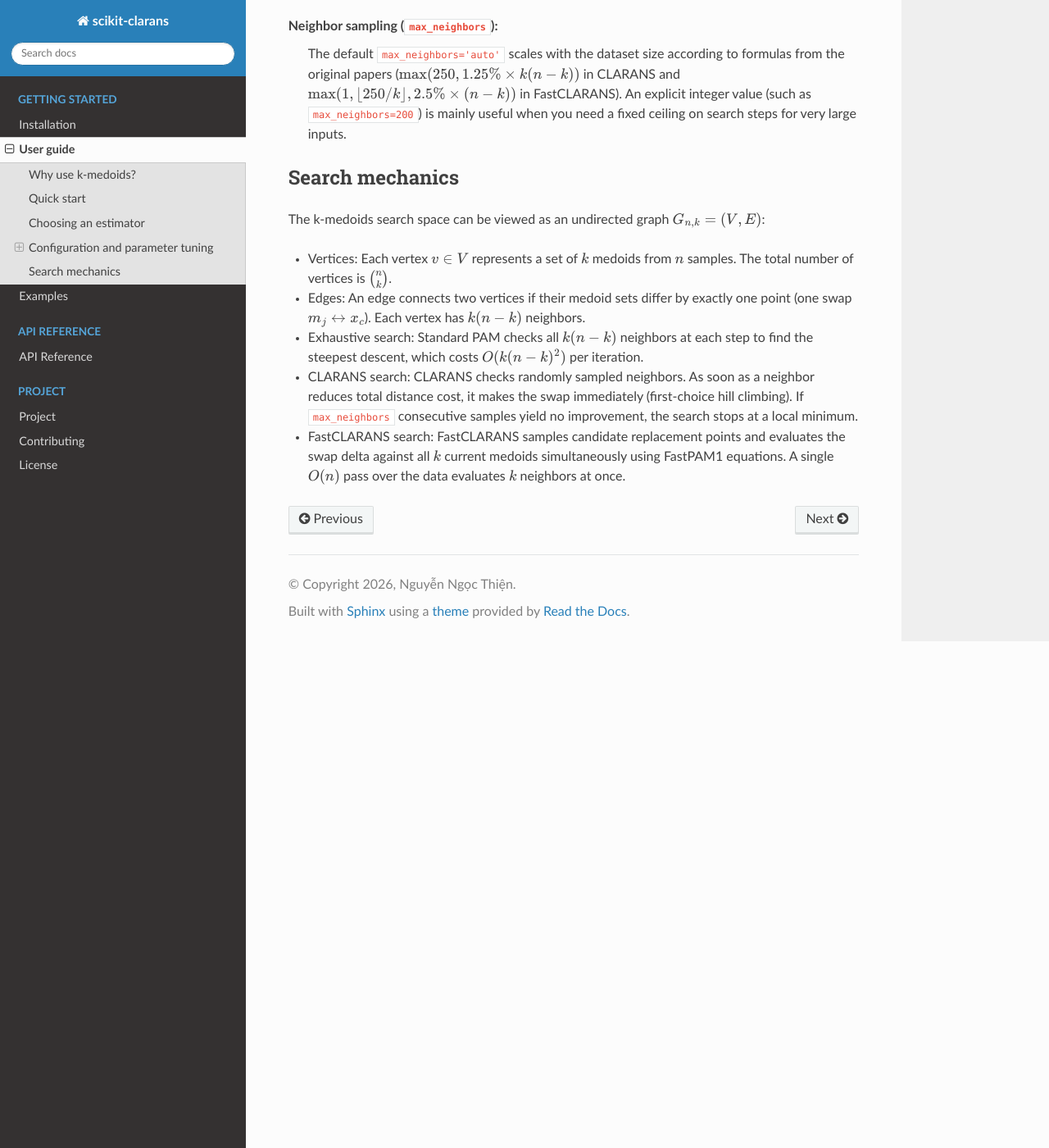
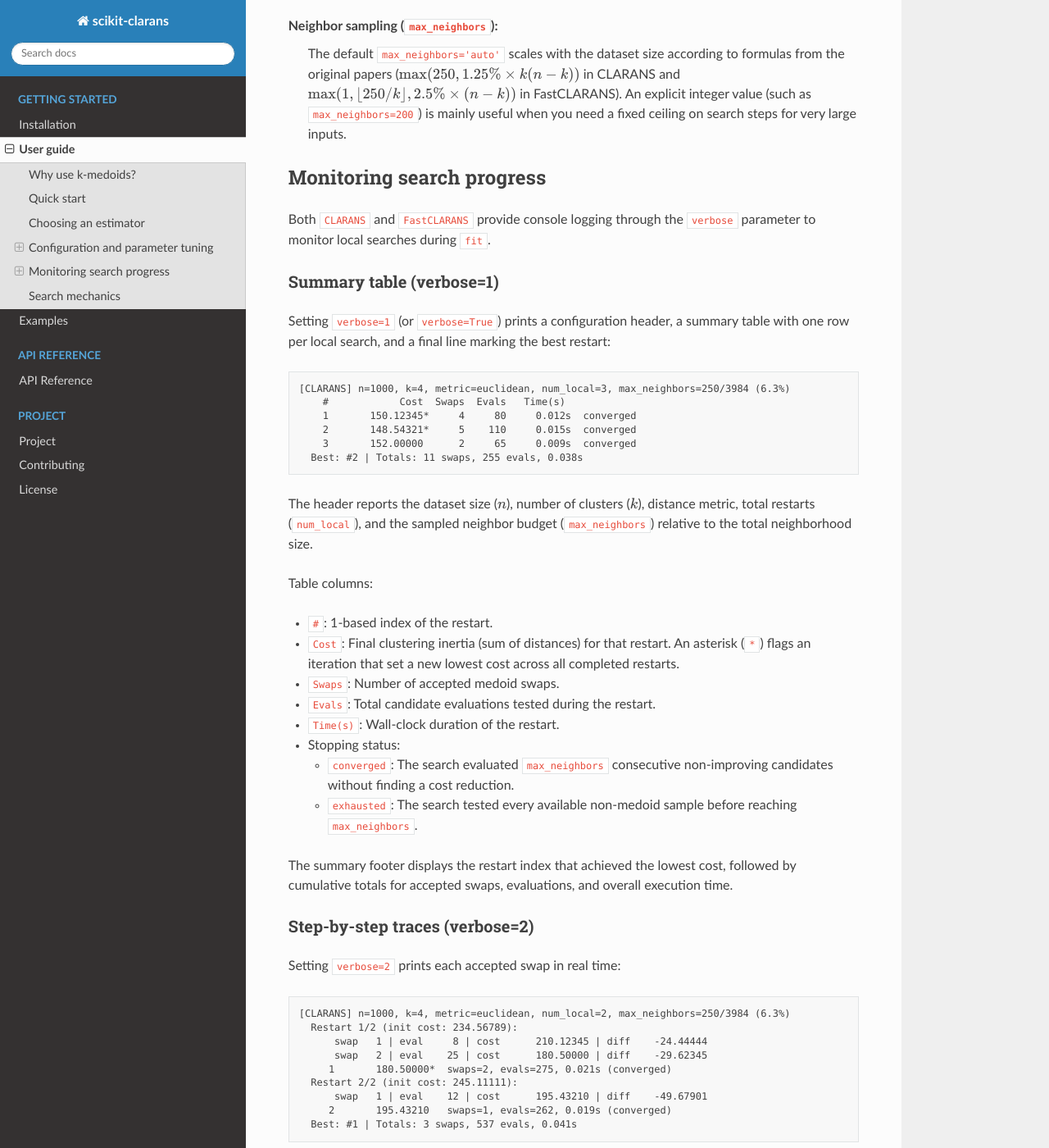
Before and after one commit to ThienNguyen3001/scikit-clarans, a Sphinx documentation site: the page built from docs/source/usage.rst, in a window 1280 px wide and 1400 px high, scrolled down 3199 px. Shown: the whole window at 82% size. Built offline with Sphinx 7.4.7 and the Read the Docs theme 3.1.0, drawn with Linux system fonts in a browser that asks for light colours; pages that are not in the unit, such as notebooks, are missing from menus; some of the changed text lies outside the part shown.

Commit message:
docs: document verbose search progress logging in usage guide

```diff
--- a/docs/source/usage.rst
+++ b/docs/source/usage.rst
@@ -159,6 +159,66 @@ Number of restarts (``num_local``):
 Neighbor sampling (``max_neighbors``):
   The default ``max_neighbors='auto'`` scales with the dataset size according to formulas from the original papers (:math:`\max(250, 1.25\% \times k(n-k))` in CLARANS and :math:`\max(1, \lfloor 250/k \rfloor, 2.5\% \times (n-k))` in FastCLARANS). An explicit integer value (such as ``max_neighbors=200``) is mainly useful when you need a fixed ceiling on search steps for very large inputs.
 
+Monitoring search progress
+--------------------------
+
+Both ``CLARANS`` and ``FastCLARANS`` provide console logging through the ``verbose`` parameter to monitor local searches during ``fit``.
+
+Summary table (verbose=1)
+^^^^^^^^^^^^^^^^^^^^^^^^^
+
+Setting ``verbose=1`` (or ``verbose=True``) prints a configuration header, a summary table with one row per local search, and a final line marking the best restart:
+
+.. code-block:: text
+
+    [CLARANS] n=1000, k=4, metric=euclidean, num_local=3, max_neighbors=250/3984 (6.3%)
+        #            Cost  Swaps  Evals   Time(s)
+        1       150.12345*     4     80     0.012s  converged
+        2       148.54321*     5    110     0.015s  converged
+        3       152.00000      2     65     0.009s  converged
+      Best: #2 | Totals: 11 swaps, 255 evals, 0.038s
+
+The header reports the dataset size (:math:`n`), number of clusters (:math:`k`), distance metric, total restarts (``num_local``), and the sampled neighbor budget (``max_neighbors``) relative to the total neighborhood size.
+
+Table columns:
+
+* ``#``: 1-based index of the restart.
+* ``Cost``: Final clustering inertia (sum of distances) for that restart. An asterisk (``*``) flags an iteration that set a new lowest cost across all completed restarts.
+* ``Swaps``: Number of accepted medoid swaps.
+* ``Evals``: Total candidate evaluations tested during the restart.
+* ``Time(s)``: Wall-clock duration of the restart.
+* Stopping status:
+
+  * ``converged``: The search evaluated ``max_neighbors`` consecutive non-improving candidates without finding a cost reduction.
+  * ``exhausted``: The search tested every available non-medoid sample before reaching ``max_neighbors``.
+
+The summary footer displays the restart index that achieved the lowest cost, followed by cumulative totals for accepted swaps, evaluations, and overall execution time.
+
+Step-by-step traces (verbose=2)
+^^^^^^^^^^^^^^^^^^^^^^^^^^^^^^^
+
+Setting ``verbose=2`` prints each accepted swap in real time:
+
+.. code-block:: text
+
+    [CLARANS] n=1000, k=4, metric=euclidean, num_local=2, max_neighbors=250/3984 (6.3%)
+      Restart 1/2 (init cost: 234.56789):
+          swap   1 | eval     8 | cost      210.12345 | diff    -24.44444
+          swap   2 | eval    25 | cost      180.50000 | diff    -29.62345
+         1       180.50000*  swaps=2, evals=275, 0.021s (converged)
+      Restart 2/2 (init cost: 245.11111):
+          swap   1 | eval    12 | cost      195.43210 | diff    -49.67901
+         2       195.43210   swaps=1, evals=262, 0.019s (converged)
+      Best: #1 | Totals: 3 swaps, 537 evals, 0.041s
+
+In addition to the restart summary, this level records:
+
+* ``init cost``: Starting inertia computed right after medoid initialization.
+* ``swap``: Sequence number of the accepted swap within the current restart.
+* ``eval``: Running count of neighbor evaluations examined when the improving swap was found.
+* ``cost``: New total distance cost after making the swap.
+* ``diff``: Cost change (:math:`\Delta < 0`) produced by the swap.
+
 Search mechanics
 ----------------
 
```
